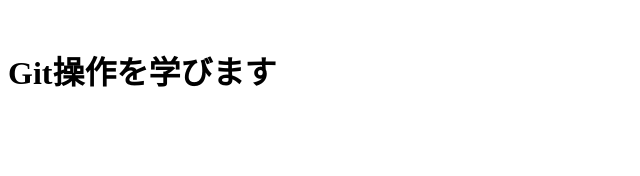
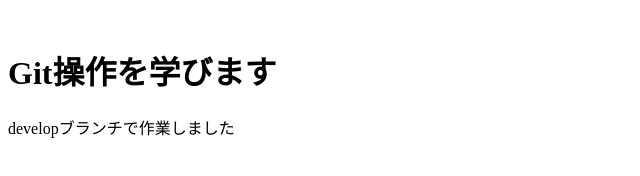
Before and after one commit to minako2470/git_practice, a plain HTML site: page index.html in a window 1280 px wide. Shown: the whole page, without its empty margins (0-640 px from the left). Drawn offline with Linux system fonts and the light colour scheme.

Commit message:
Update from develop branch

```diff
--- a/index.html
+++ b/index.html
@@ -11,6 +11,7 @@
 
 <body>
     <h1>Git操作を学びます</h1>
+    <p>developブランチで作業しました</p>
 </body>
 
 </html>
```
Also changed, not shown: 1 other file.
